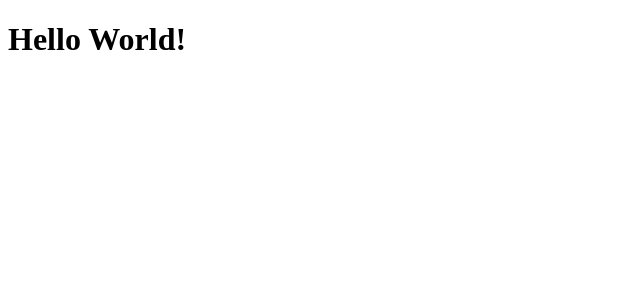
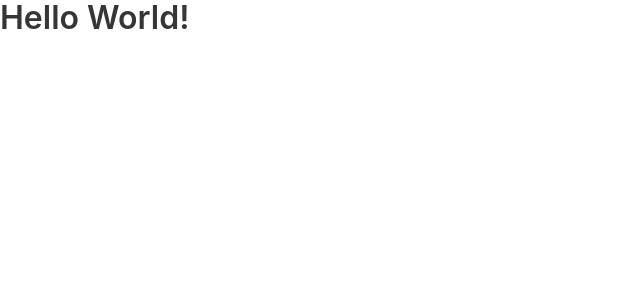
Before and after one commit to vdslab/movis-prototype, a Next.js app: page / in a window 1280 px wide. Shown: the top 300 px of the page, without its empty margins (0-640 px from the left). Built offline with nearby package versions, Linux system fonts and the light colour scheme.

Commit message:
setup bulma

```diff
--- a/src/pages/_app.tsx
+++ b/src/pages/_app.tsx
@@ -1,3 +1,5 @@
+import "bulma/css/bulma.min.css";
+
 function MyApp({ Component, pageProps }) {
   return <Component {...pageProps} />;
 }
--- a/src/pages/index.tsx
+++ b/src/pages/index.tsx
@@ -1,3 +1,3 @@
 export default function Home() {
-  return <h1>Hello World!</h1>;
+  return <h1 className="title">Hello World!</h1>;
 }
```
